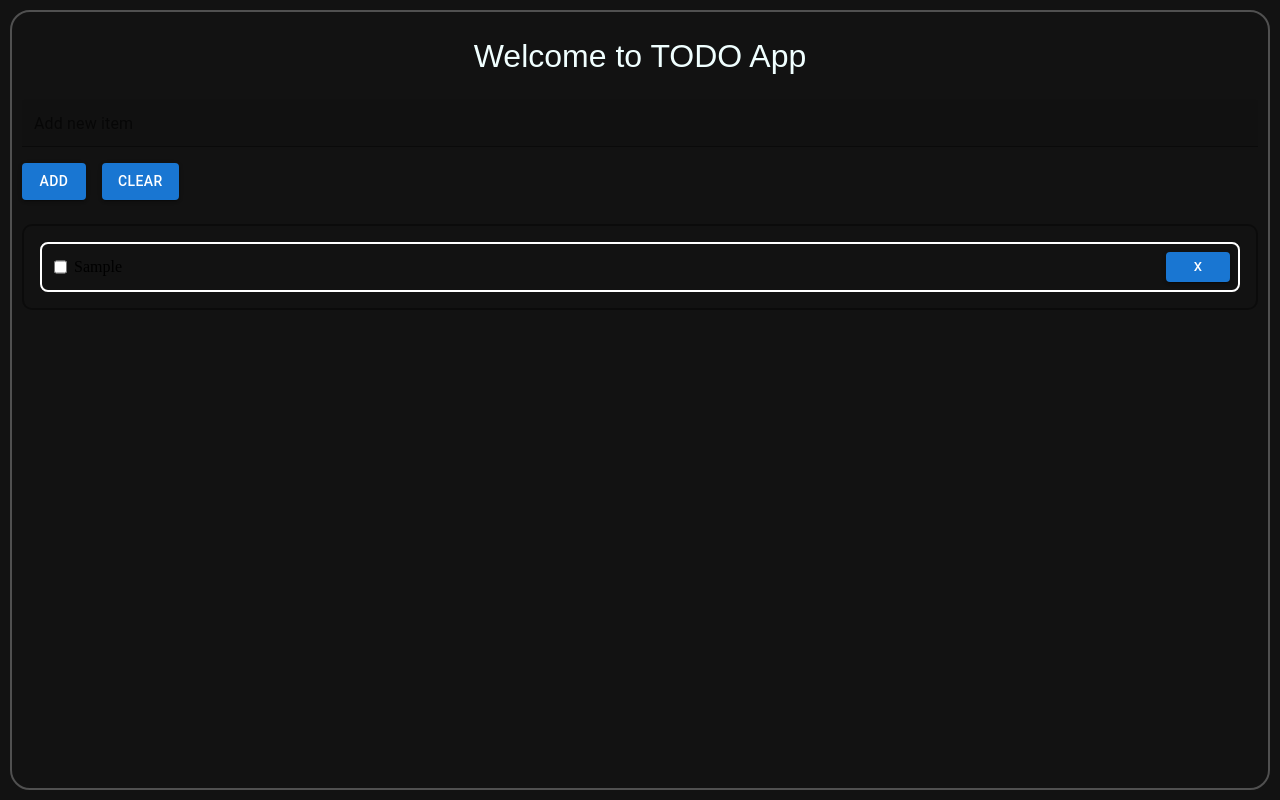
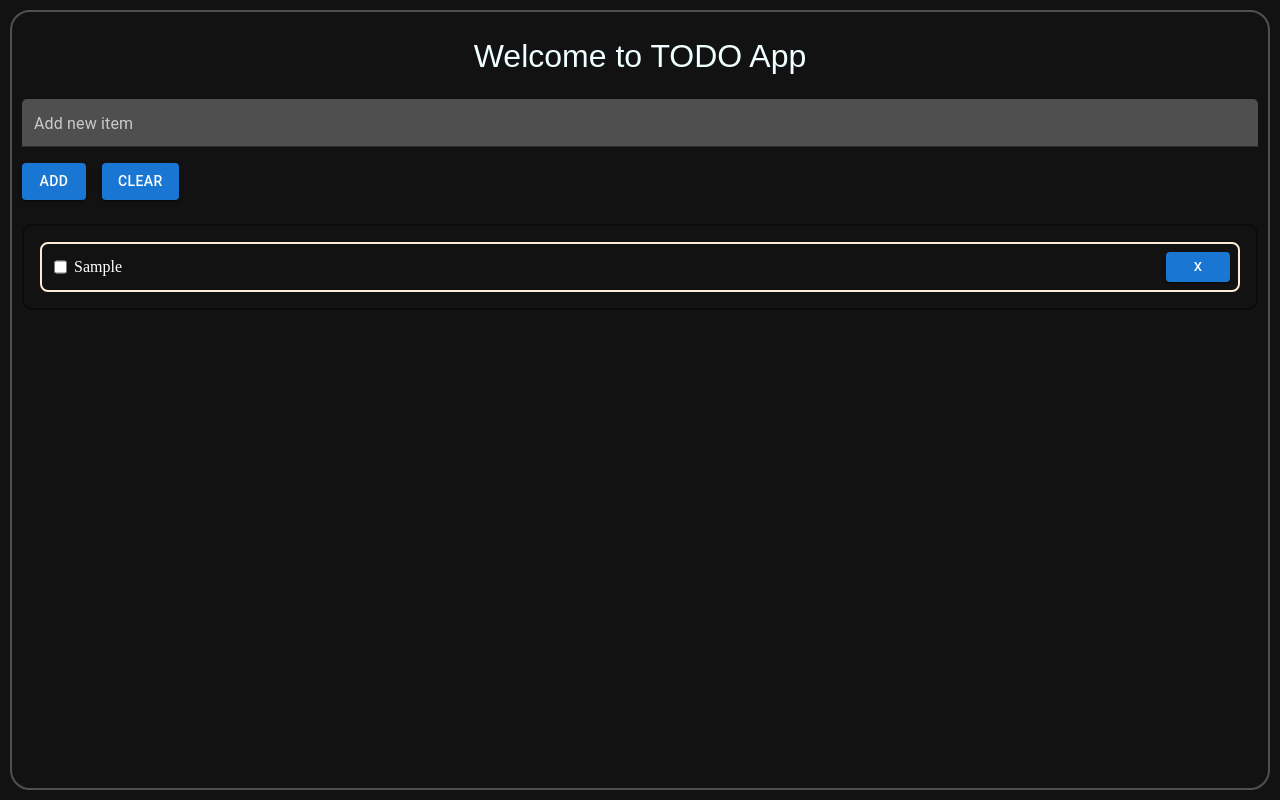
Before and after one commit to riteshkhatri08/ws_react, a React (Vite) app in the folder react_revisit/react-recap-1/: page / in a window 1280 px wide. Both pictures are taken after typing "Sample" into the empty fields and a click on the button "ADD". Built offline with nearby package versions, Linux system fonts and the light colour scheme.

Commit message:
add removeItem function

```diff
--- a/react_revisit/react-recap-1/src/App.css
+++ b/react_revisit/react-recap-1/src/App.css
@@ -21,6 +21,7 @@ body {
   width: 100%;
   border: 2px solid rgba(128, 128, 128, 0.561);
   border-radius: 20px;
+  /* color :rgba(128, 128, 128, 0.561 */
 }
 
 .appTitle {
@@ -30,6 +31,20 @@ body {
   font-family: Arial, Helvetica, sans-serif;
   color: azure;
 }
+/* HIDE SCROLL BAR TRACK */
+.todoList-ul::-webkit-scrollbar {
+  color: red;
+  background: transparent;
+  width: 5px;
+}
+
+/* CHANGE SCROLL BAR THUMB color and opacity */
+.todoList-ul::-webkit-scrollbar-thumb {
+  background: rgba(156, 151, 151, 0.343);
+  width: 4px;
+  border-radius: 2px;
+}
+
 
 .todoList {
   display: flex;
@@ -52,7 +67,7 @@ body {
   gap: 4px;
   justify-content: space-between;
   padding: 8px;
-  border: 2px solid white;
+  border: 2px solid antiquewhite;
   border-radius: 8px;
 }
 
@@ -61,6 +76,7 @@ body {
   align-items: center;
   flex-direction: row;
   flex-grow: 1;
+  color: white;
 }
 
 .listControl {
@@ -80,3 +96,24 @@ body {
   align-items: center;
   gap: 16px;
 }
+
+.itemInput {
+}
+
+.itemInput label {
+  color: rgba(255, 255, 255, 0.7) !important;
+}
+
+.itemInput label.Mui-focused {
+  color: #83c1ffff !important;
+}
+
+.itemInput input {
+  background: rgba(128, 128, 128, 0.561) !important;
+  color: white !important;
+  border-radius: 5px 5px 0px 0px !important;
+}
+
+.itemInput .MuiInputBase-root:after {
+  border-color: #83c1ffff;
+}
--- a/react_revisit/react-recap-1/src/ListControl.tsx
+++ b/react_revisit/react-recap-1/src/ListControl.tsx
@@ -39,8 +39,7 @@ const ListControl: React.FC<ListControlProps> = ({ list, listSetter }) => {
         listSetter({ items: [] });
     };
     return (
-        <div className="listControl"
-        >
+        <div className="listControl">
             <TextField
                 id="new-todo-item-input-filled-basic"
                 label="Add new item"
@@ -49,11 +48,9 @@ const ListControl: React.FC<ListControlProps> = ({ list, listSetter }) => {
                 value={inputText}
                 onChange={handleChange}
                 onKeyDown={handleInputKeyPress}
+                className="itemInput"
             />
-            <div
-            className="listControlButtonPanel"
-
-            >
+            <div className="listControlButtonPanel">
                 <Button
                     id="addItemButton"
                     variant="contained"
--- a/react_revisit/react-recap-1/src/ListItem.tsx
+++ b/react_revisit/react-recap-1/src/ListItem.tsx
@@ -1,15 +1,21 @@
 import Button from "@mui/material/Button";
 import React from "react";
-
-const ListItem: React.FC<{ itemText: string; index: number }> = ({
+const ListItem: React.FC<{ itemText: string; index: number;}> = ({
     itemText,
     index,
 }) => {
+    const removeItem = (itemText: string) => {
+        console.log("todo")
+    }
     return (
         <li key={"li-" + index} className="listItem">
-                <input type="checkbox" id={"input-" + index} value={itemText} />{" "}
-                <label className="listItemLabel" htmlFor={"input-" + index}>{itemText}</label>{" "}
-                <Button variant="contained" size="small">x</Button>
+            <input type="checkbox" id={"input-" + index} value={itemText} />{" "}
+            <label className="listItemLabel" htmlFor={"input-" + index}>
+                {itemText}
+            </label>{" "}
+            <Button variant="contained" size="small" onClick={() => removeItem(itemText)}>
+                x
+            </Button>
         </li>
     );
 };
--- a/react_revisit/react-recap-1/src/TodoApp.tsx
+++ b/react_revisit/react-recap-1/src/TodoApp.tsx
@@ -10,8 +10,10 @@ const TodoApp: React.FC = () => {
     return (
         <div className="todoAppContainer">
             <div className='appTitle'>Welcome to TODO App</div>
-            <ListControl listSetter={setlist} list={list} />
-            <TodoList {...list} />
+            <>
+                <ListControl listSetter={setlist} list={list} />
+                <TodoList {...list} />
+            </>
         </div>
 
     );
```
